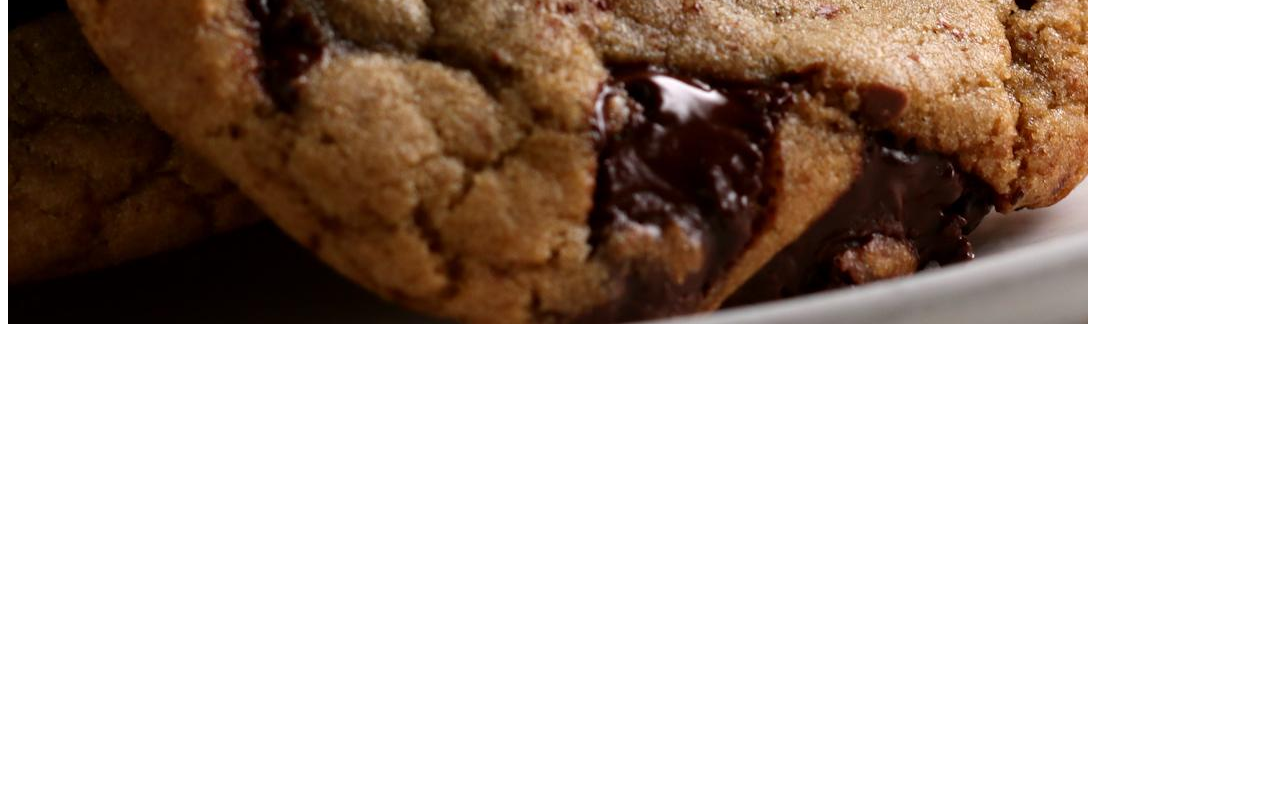
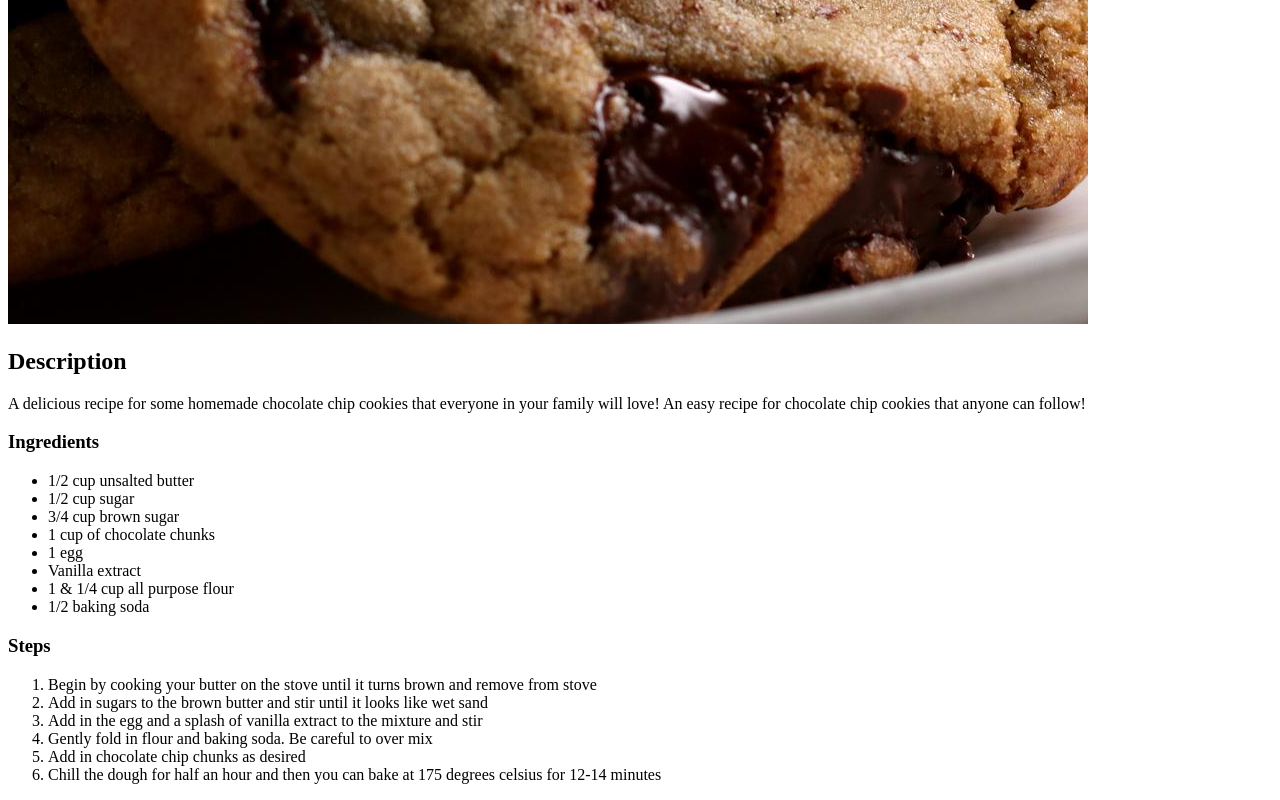
Before and after one commit to Gudelfina/odin-recipes, a plain HTML site: page recipes/cookies.html in a window 1280 px wide. Shown: the part 836-1636 px from the top of the page. Before the commit the page ends 1172 px from the top, so only its background shows below. Drawn offline with Linux system fonts and the light colour scheme.

Commit message:
Add unordered and ordered list

```diff
--- a/recipes/cookies.html
+++ b/recipes/cookies.html
@@ -8,6 +8,32 @@
 <body>
     <h1>Chocolate Chip Cookies</h1>
 
-    <img src="../recipes/cookies.jpg">
+    <img src="../recipes/cookies.jpg" alt= "chocolate chip cookie">
+
+    <h2> Description</h2>
+        <p> A delicious recipe for some homemade chocolate chip cookies that everyone in your family will love! An easy recipe for chocolate chip cookies that anyone can follow!</p>
+
+        <h3> Ingredients</h3>
+        <ul>
+            <li> 1/2 cup unsalted butter</li>
+            <li> 1/2 cup sugar</li>
+            <li> 3/4 cup brown sugar</li>
+            <li> 1 cup of chocolate chunks</li>
+            <li>1 egg</li>
+            <li> Vanilla extract</li>
+            <li> 1 & 1/4 cup all purpose flour </li>
+            <li> 1/2 baking soda</li>
+        </ul>
+
+        <h3> Steps </h3>
+        <ol>
+            <li> Begin by cooking your butter on the stove until it turns brown and remove from stove</li>
+            <li> Add in sugars to the brown butter and stir until it looks like wet sand </li>
+            <li> Add in the egg and a splash of vanilla extract to the mixture and stir </li>
+            <li> Gently fold in flour and baking soda. Be careful to over mix </li>
+            <li>Add in chocolate chip chunks as desired</li>
+            <li> Chill the dough for half an hour and then you can bake at 175 degrees celsius for 12-14 minutes</li>
+        </ol>
+
 </body>
 </html>
```
